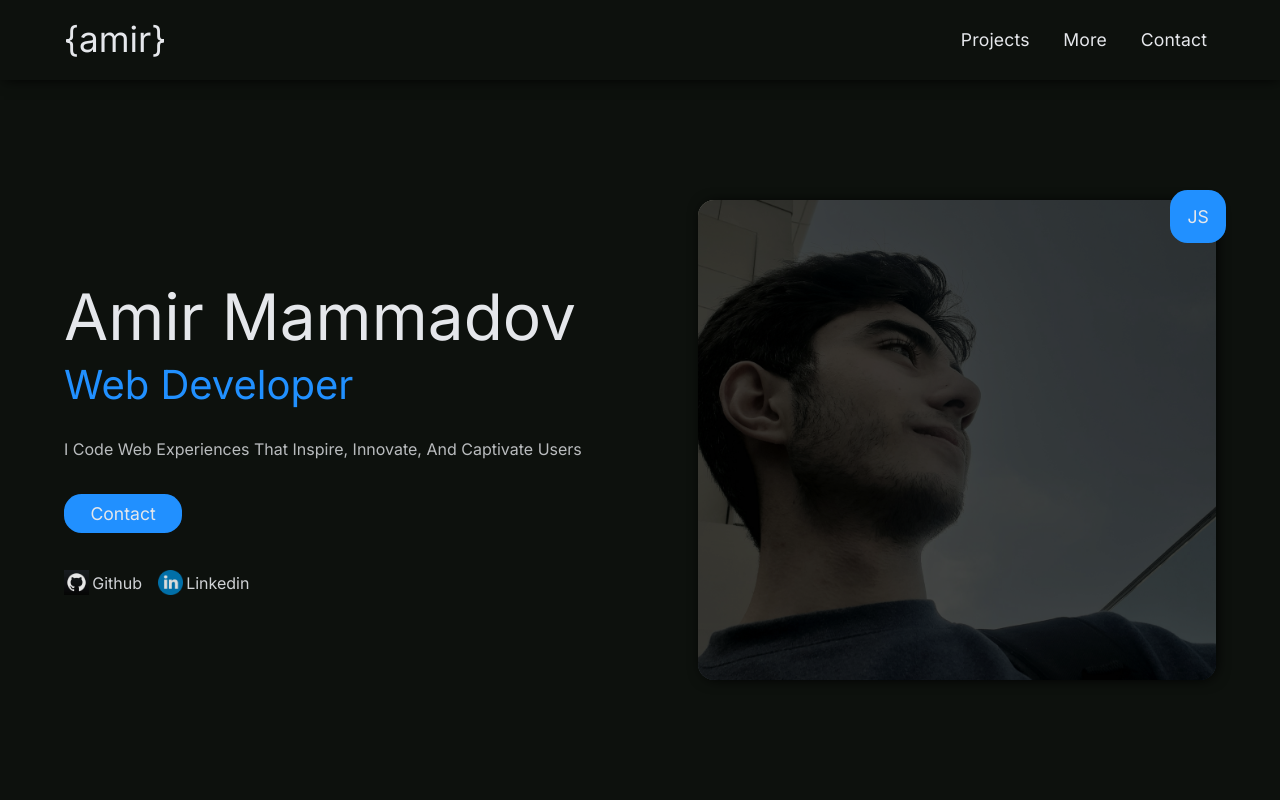
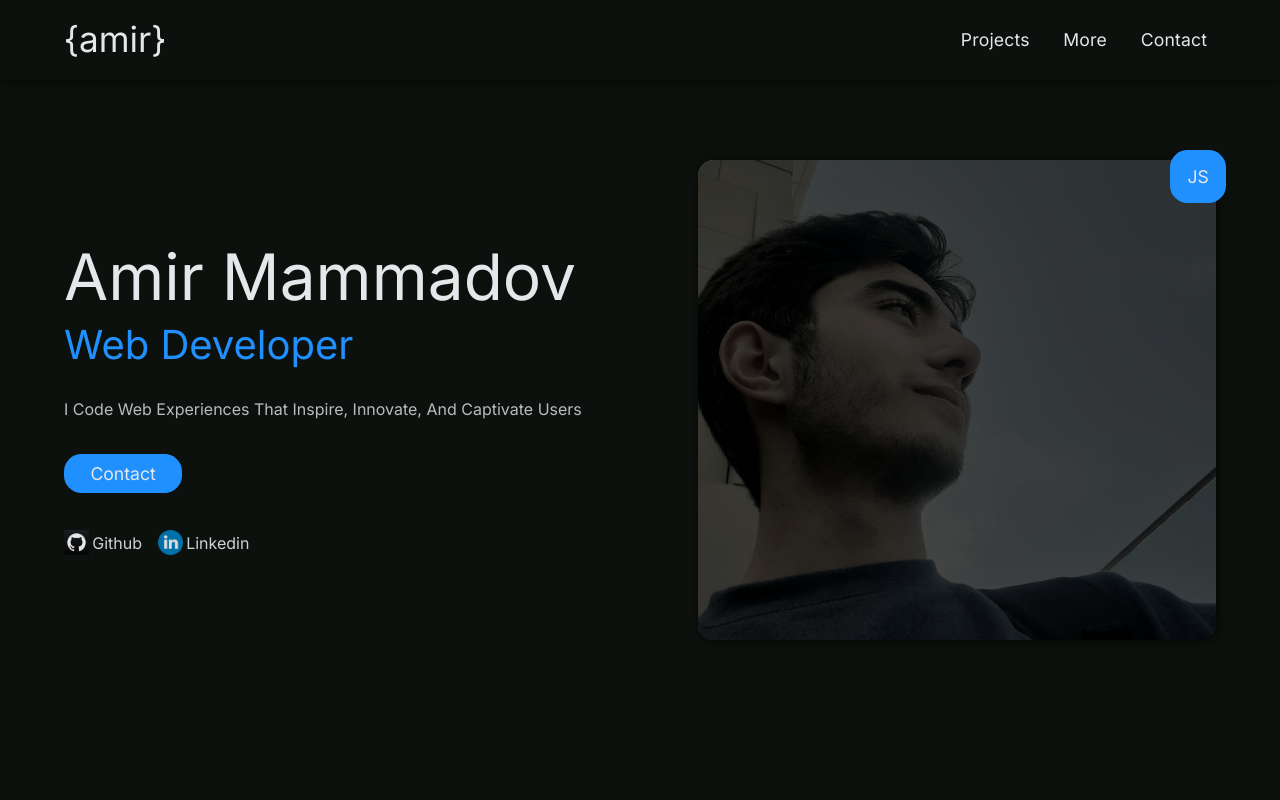
Before and after one commit to amirmammadov/amir-portfolio, a Next.js app: page / in a window 1280 px wide. Shown: the top 800 px of the page. Built offline with nearby package versions, Linux system fonts and the light colour scheme.

Commit message:
padding problem was fixed

```diff
--- a/sass/style.scss
+++ b/sass/style.scss
@@ -25,7 +25,7 @@ html {
 
 section,
 nav {
-  padding: 0 5%;
+  padding: 0 5% !important;
 }
 
 body {
```
